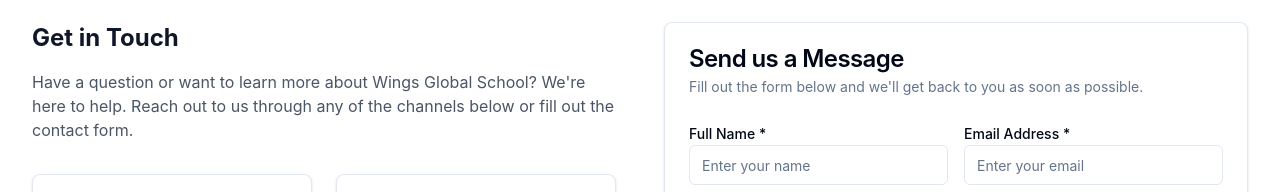
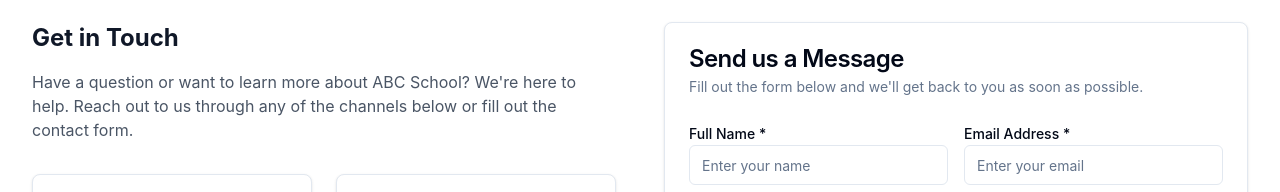
Before and after one commit to Chandanpandit80029/The-Wings-Global-School, a React (Vite) app: page /#/contact in a window 1280 px wide. Shown: the part 490-682 px from the top of the page. Built offline with nearby package versions, Linux system fonts and the light colour scheme; no server answers; the database is empty; sample sign-in values are in the browser's storage; the HTML template or start-up script is replaced by a standard one.

Commit message:
Update Contact.jsx

```diff
--- a/src/pages/Contact.jsx
+++ b/src/pages/Contact.jsx
@@ -108,7 +108,7 @@
               <div>
                 <h2 className="text-2xl font-bold text-gray-900 mb-4">Get in Touch</h2>
                 <p className="text-gray-600">
-                  Have a question or want to learn more about Wings Global School?
+                  Have a question or want to learn more about ABC School?
                   We're here to help. Reach out to us through any of the channels below
                   or fill out the contact form.
                 </p>
```
